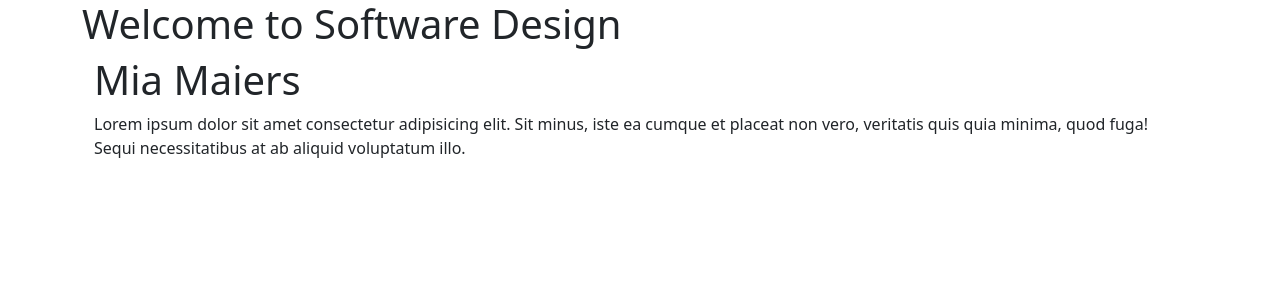
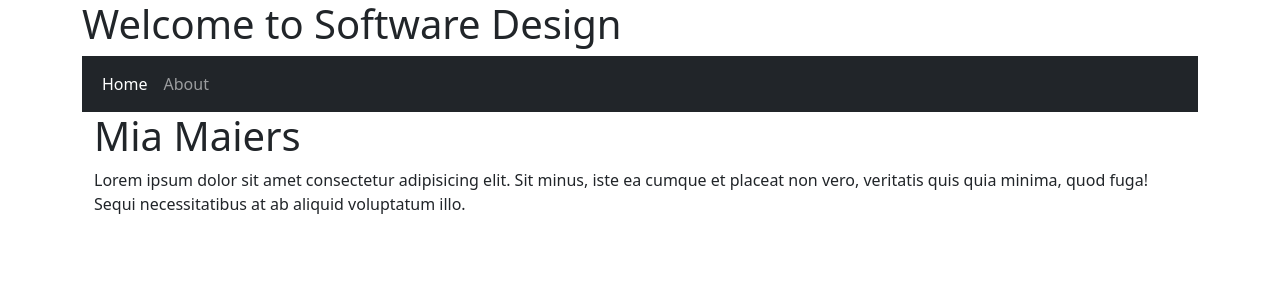
Before and after one commit to miamaiers/miamaiers-flask, a Flask app: page / in a window 1280 px wide. Shown: the top 300 px of the page. Run offline with Flask 3, Linux system fonts and the light colour scheme.

Commit message:
About page and navigation

```diff
--- a/app.py
+++ b/app.py
@@ -13,5 +13,10 @@ def home():
     )  # Render the index.html template when accessing the root URL
 
 
+@app.route("/about")
+def about_page():
+    return render_template("about.html")
+
+
 if __name__ == "__main__":
     app.run(host="0.0.0.0", port=5002, debug=True)
--- a/templates/base.html
+++ b/templates/base.html
@@ -17,6 +17,28 @@
             <header>
                 <h1>Welcome to Software Design</h1>
             </header>
+
+            <nav class="navbar navbar-expand-lg navbar-dark bg-dark">
+                <div class="container-fluid">
+                    <button
+                        type="button"
+                        class="navbar-toggler"
+                        data-bs-toggle="collapse"
+                        data-bs-target="#navbarCollapse"
+                    >
+                        <span class="navbar-toggler-icon"></span>
+                    </button>
+                    <div
+                        class="collapse navbar-collapse"
+                        id="navbarCollapse"
+                    >
+                        <div class="navbar-nav">
+                            <a href="/" class="nav-item nav-link active">Home</a>
+                            <a href="/about" class="nav-item nav-link">About</a>
+                        </div>
+                    </div>
+                </div>
+            </nav>
 
             {% block body %}
 
```
Also changed, not shown: templates/about.html (added, +15 -0 lines).
